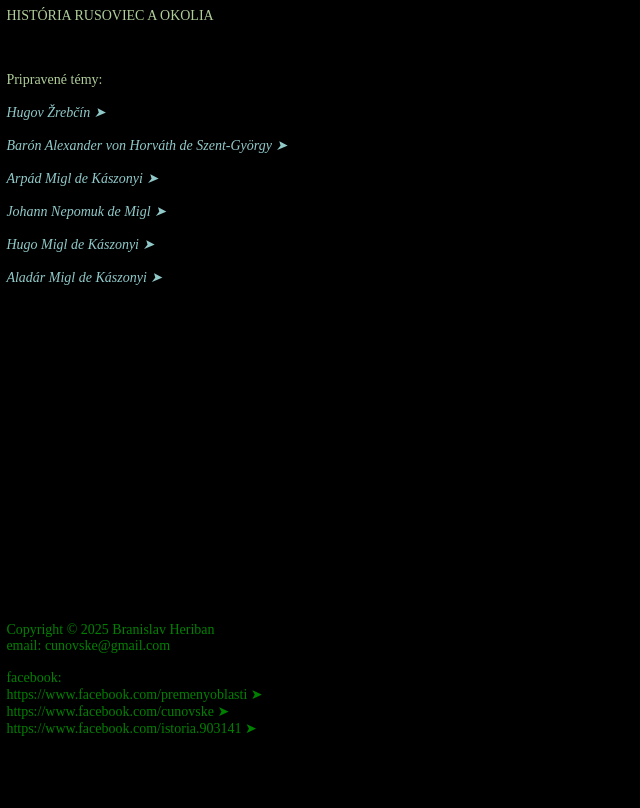
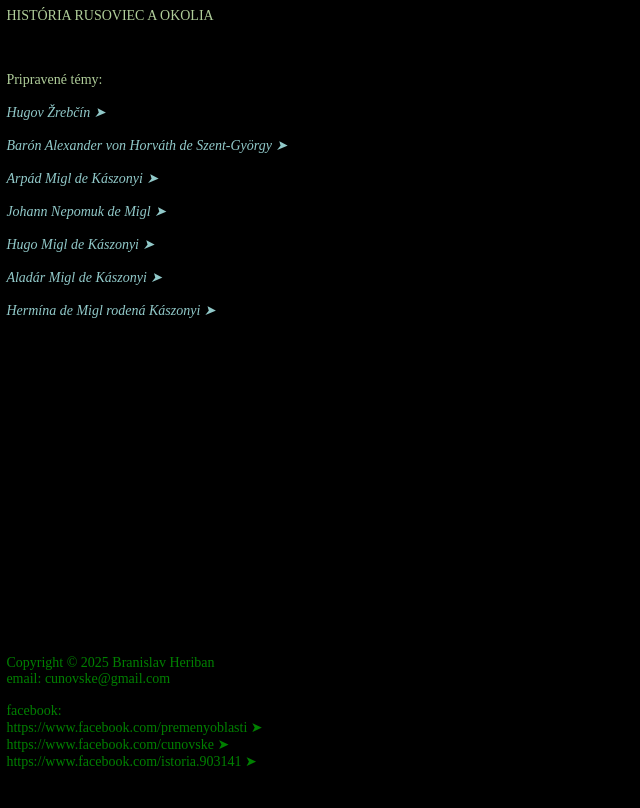
Before and after one commit to historia-rusoviec/historia-rusoviec.github.io, a plain HTML site: page index.html in a window 1280 px wide. Shown: the whole page, without its empty margins (0-640 px from the left). Drawn offline with Linux system fonts and the light colour scheme.

Commit message:
Update index.html

```diff
--- a/index.html
+++ b/index.html
@@ -40,6 +40,8 @@ HISTÓRIA RUSOVIEC A OKOLIA <br><br>
 		<br><br>
 <a href="https://historia-rusoviec.github.io/aladar-migl/">Aladár Migl de Kászonyi ➤</a>
 		<br><br>
+<a href="https://historia-rusoviec.github.io/hermina-migl/">Hermína de Migl rodená Kászonyi ➤</a>
+		<br><br>
 
 
 	</span>
```
